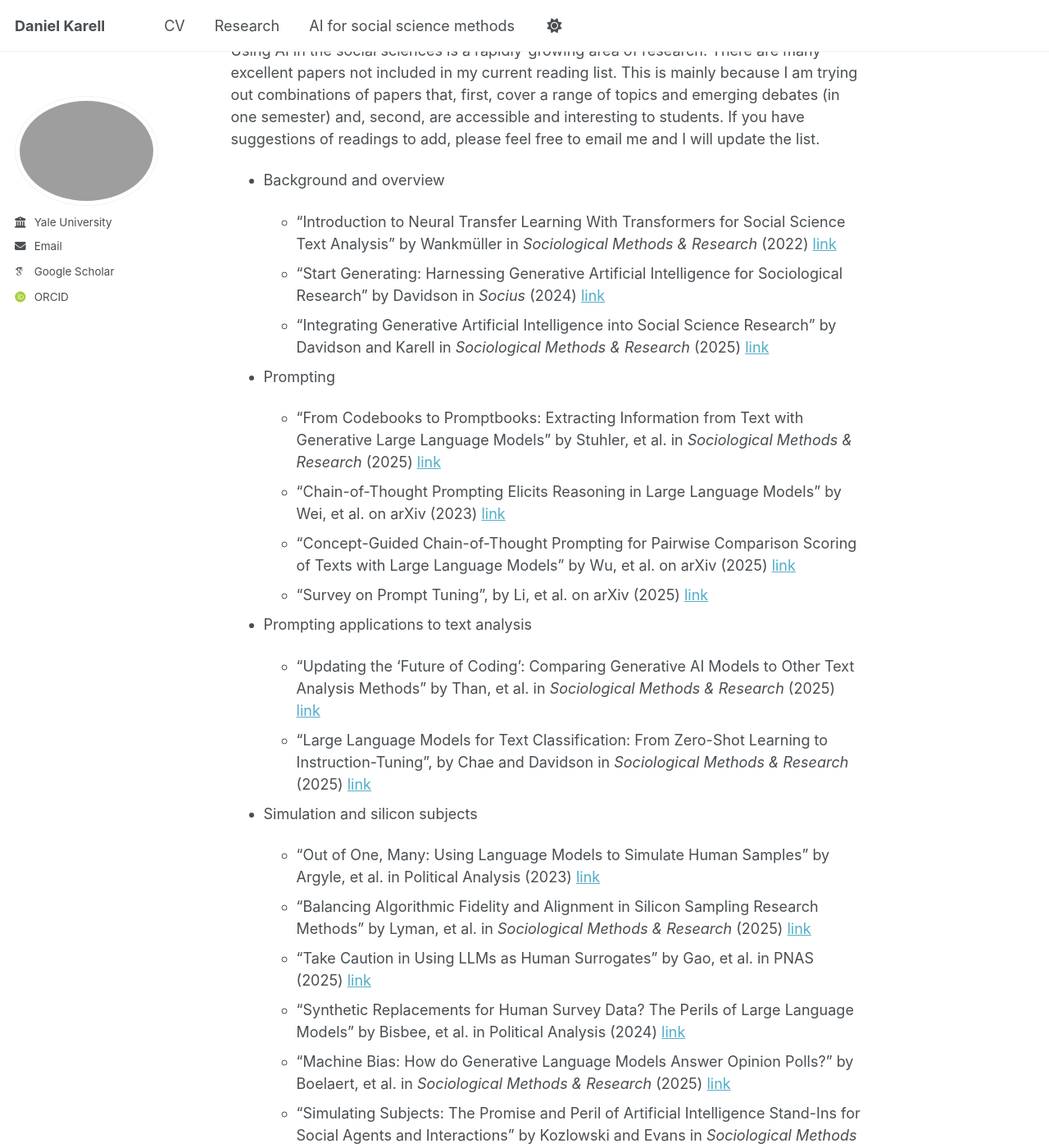
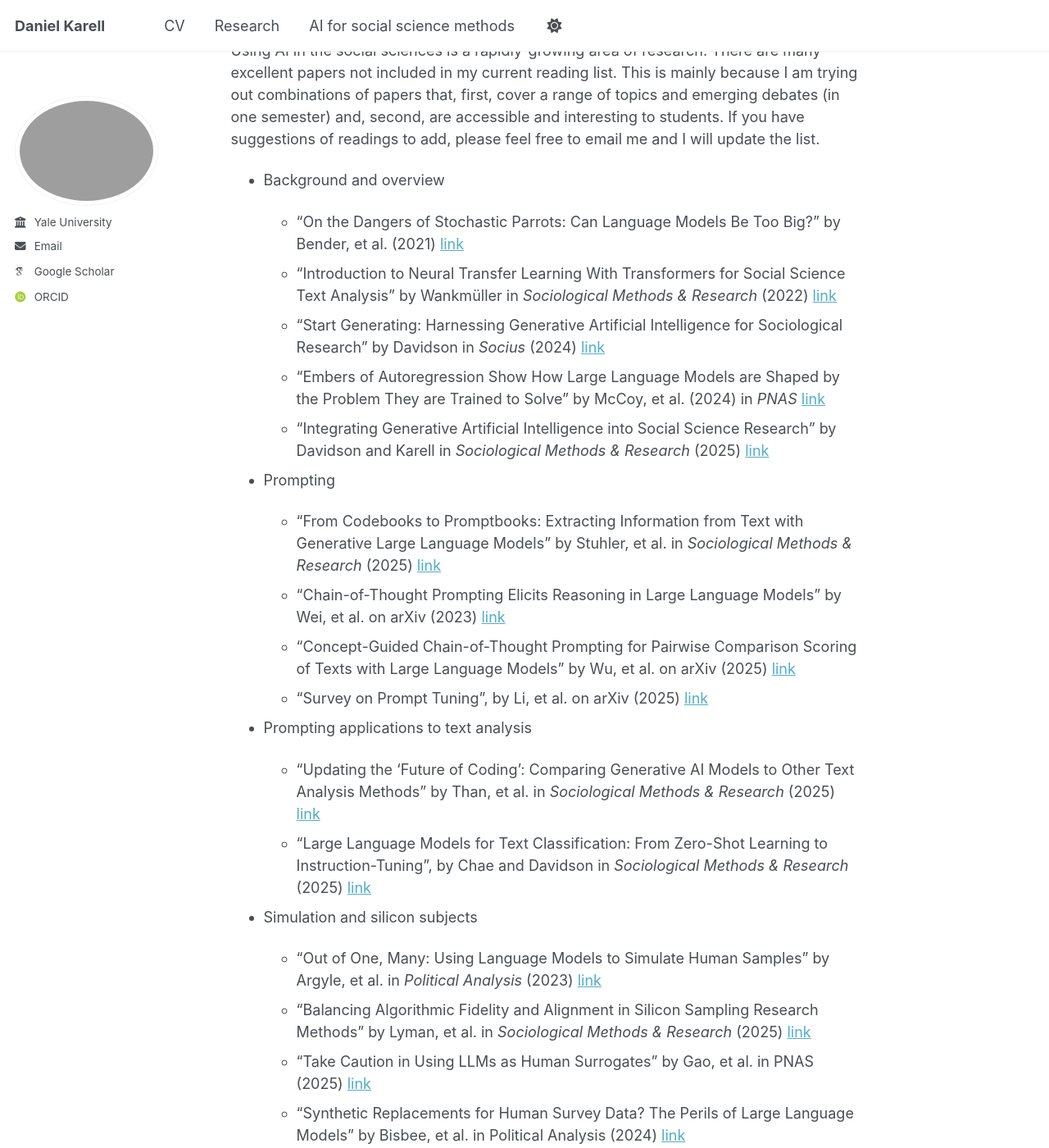
Before and after one commit to dkarell/dkarell.github.io, a Jekyll site: the page built from _pages/ai_for_social_science_methods.md, in a window 1280 px wide and 1400 px high, scrolled down 977 px. Shown: the whole window at 82% size. Built offline with Jekyll 4.4.1, drawn with Linux system fonts in a browser that asks for light colours; some web fonts are replaced; a script that is not in the unit is left out; some of the changed text lies outside the part shown.

Commit message:
Update ai_for_social_science_methods.md

```diff
--- a/_pages/ai_for_social_science_methods.md
+++ b/_pages/ai_for_social_science_methods.md
@@ -30,8 +30,10 @@ Using AI in the social sciences is a rapidly-growing area of research. There are
 
 - Background and overview
 
+  - "On the Dangers of Stochastic Parrots: Can Language Models Be Too Big?" by Bender, et al. (2021) [link](https://dl.acm.org/doi/10.1145/3442188.3445922)
   - "Introduction to Neural Transfer Learning With Transformers for Social Science Text Analysis" by Wankmüller in *Sociological Methods & Research* (2022) [link](https://journals.sagepub.com/doi/abs/10.1177/00491241221134527)
   - "Start Generating: Harnessing Generative Artificial Intelligence for Sociological Research" by Davidson in *Socius* (2024) [link](https://journals.sagepub.com/doi/full/10.1177/23780231241259651)
+  - "Embers of Autoregression Show How Large Language Models are Shaped by the Problem They are Trained to Solve" by McCoy, et al. (2024) in *PNAS* [link](https://www.pnas.org/doi/10.1073/pnas.2322420121)
   - "Integrating Generative Artificial Intelligence into Social Science Research" by Davidson and Karell in *Sociological Methods & Research* (2025) [link](https://journals.sagepub.com/doi/abs/10.1177/00491241251339184)
 
 
@@ -51,7 +53,7 @@ Using AI in the social sciences is a rapidly-growing area of research. There are
 
 - Simulation and silicon subjects
 
-  - "Out of One, Many: Using Language Models to Simulate Human Samples" by Argyle, et al. in Political Analysis (2023) [link](https://www.cambridge.org/core/journals/political-analysis/article/out-of-one-many-using-language-models-to-simulate-human-samples/035D7C8A55B237942FB6DBAD7CAA4E49)
+  - "Out of One, Many: Using Language Models to Simulate Human Samples" by Argyle, et al. in *Political Analysis* (2023) [link](https://www.cambridge.org/core/journals/political-analysis/article/out-of-one-many-using-language-models-to-simulate-human-samples/035D7C8A55B237942FB6DBAD7CAA4E49)
   - "Balancing Algorithmic Fidelity and Alignment in Silicon Sampling Research Methods" by Lyman, et al. in *Sociological Methods & Research* (2025) [link](https://journals.sagepub.com/doi/abs/10.1177/00491241251342008)
   - "Take Caution in Using LLMs as Human Surrogates" by Gao, et al. in PNAS (2025) [link](https://www.pnas.org/doi/10.1073/pnas.2501660122)
   - "Synthetic Replacements for Human Survey Data? The Perils of Large Language Models" by Bisbee, et al. in Political Analysis (2024) [link](https://www.cambridge.org/core/journals/political-analysis/article/synthetic-replacements-for-human-survey-data-the-perils-of-large-language-models/B92267DC26195C7F36E63EA04A47D2FE)
```
Also changed, not shown: other parts of _pages/ai_for_social_science_methods.md (+0 -1 lines).
